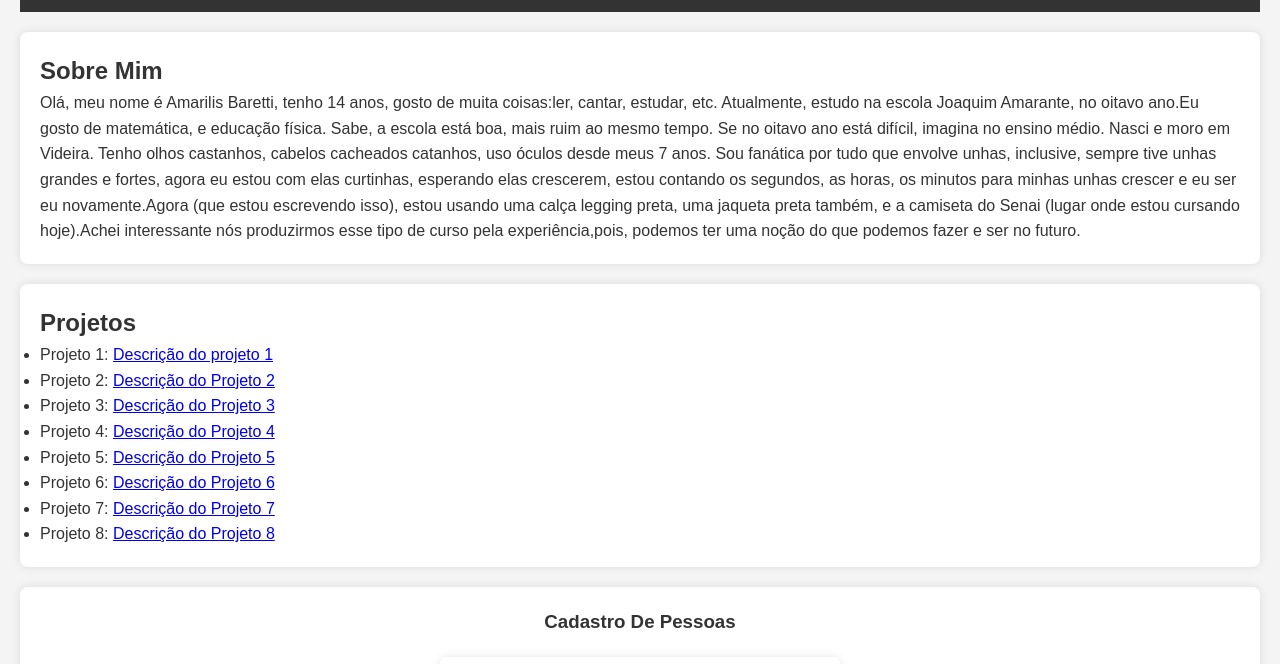
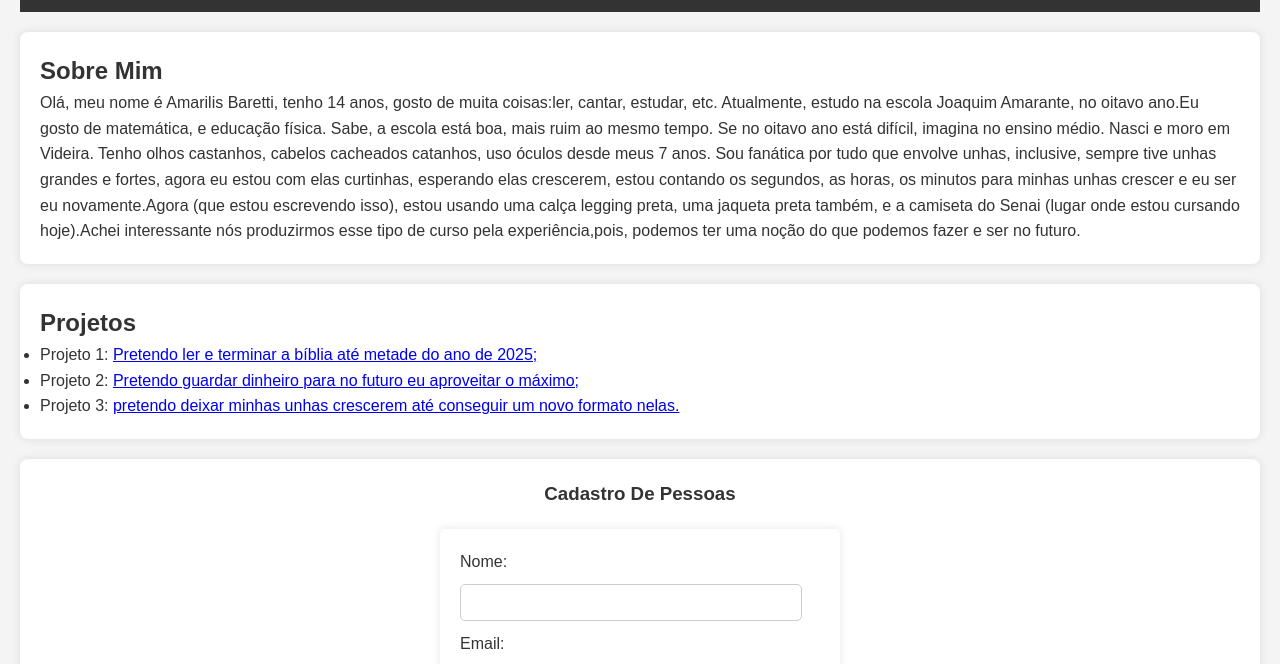
Before and after one commit to amarilis2604/pessoal, a plain HTML site: page index.html in a window 1280 px wide. Shown: the part 115-779 px from the top of the page. Drawn offline with Linux system fonts and the light colour scheme.

Commit message:
Update index.html

```diff
--- a/index.html
+++ b/index.html
@@ -151,15 +151,10 @@ Sou fanática por tudo que envolve unhas, inclusive, sempre tive unhas grandes e
 <section id="projetos">
 <h2>Projetos</h2>
 <ul>
-<li>Projeto 1: <a href="#">Descrição do projeto 1</a></li>
-<li>Projeto 2: <a href="#">Descrição do Projeto 2</a></li>
-<li>Projeto 3: <a href="#">Descrição do Projeto 3</a></li>
-<li>Projeto 4: <a href="#">Descrição do Projeto 4</a></li>
-<li>Projeto 5: <a href="#">Descrição do Projeto 5</a></li>
-<li>Projeto 6: <a href="#">Descrição do Projeto 6</a
-li>
-<li>Projeto 7: <a href="#">Descrição do Projeto 7</a></li>
-<li>Projeto 8: <a href="#">Descrição do Projeto 8</a></li>
+<li>Projeto 1: <a href="#">Pretendo ler e terminar a bíblia até metade do ano de 2025;</a></li>
+<li>Projeto 2: <a href="#">Pretendo guardar dinheiro para no futuro eu aproveitar o máximo;</a></li>
+<li>Projeto 3: <a href="#">pretendo deixar minhas unhas crescerem até conseguir um novo formato nelas.</a></li>
+
 </ul>
 </section>
 <section id="cadastro">
```
